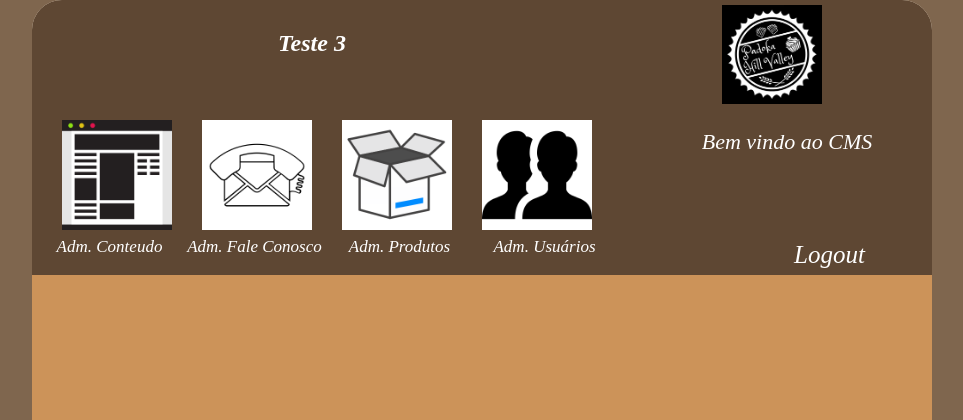
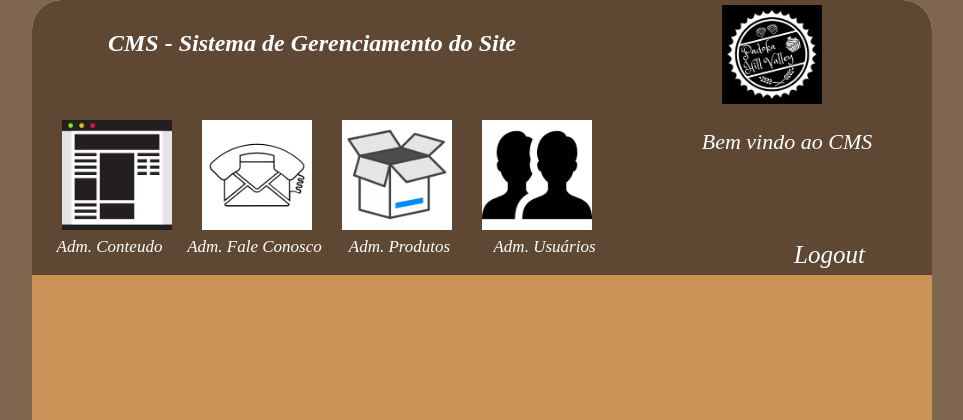
Before and after one commit to BThays/Projeto-Padaria, a PHP site: page /cms/admusuarios.php in a window 1280 px wide. Shown: the top 420 px of the page, without its empty margins (158-1121 px from the left). Run offline with PHP 8.4, Linux system fonts and the light colour scheme.

Commit message:
Titutlo correto

```diff
--- a/cms/admusuarios.php
+++ b/cms/admusuarios.php
@@ -10,7 +10,7 @@
         <div id="box_principal">
             <div id="cabecalho">
                 <div id="box_title">
-                    <h2>Teste 3</h2>
+                    <h2>CMS - Sistema de Gerenciamento do Site</h2>
                 </div>
 
                 <div id="box_icon">
```
